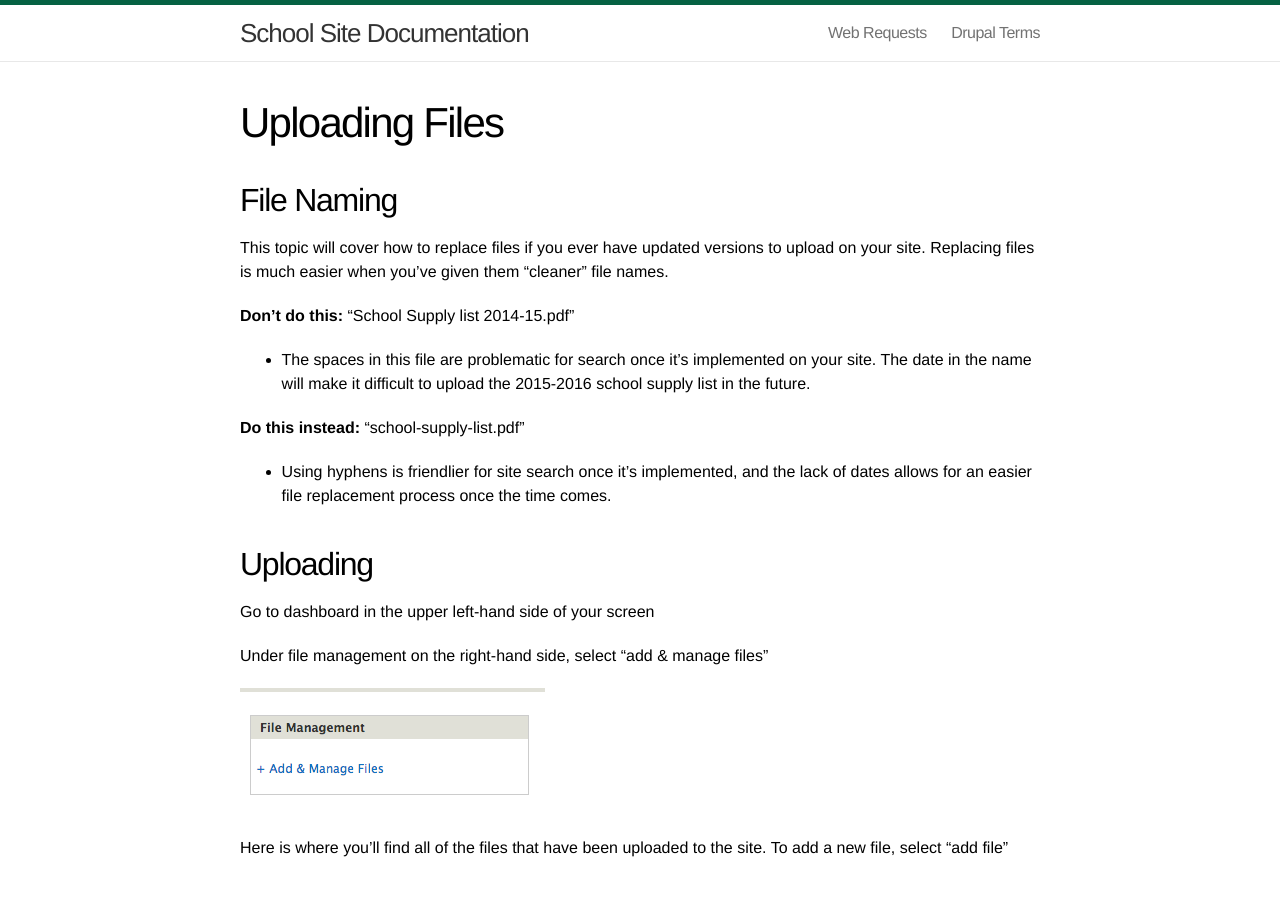
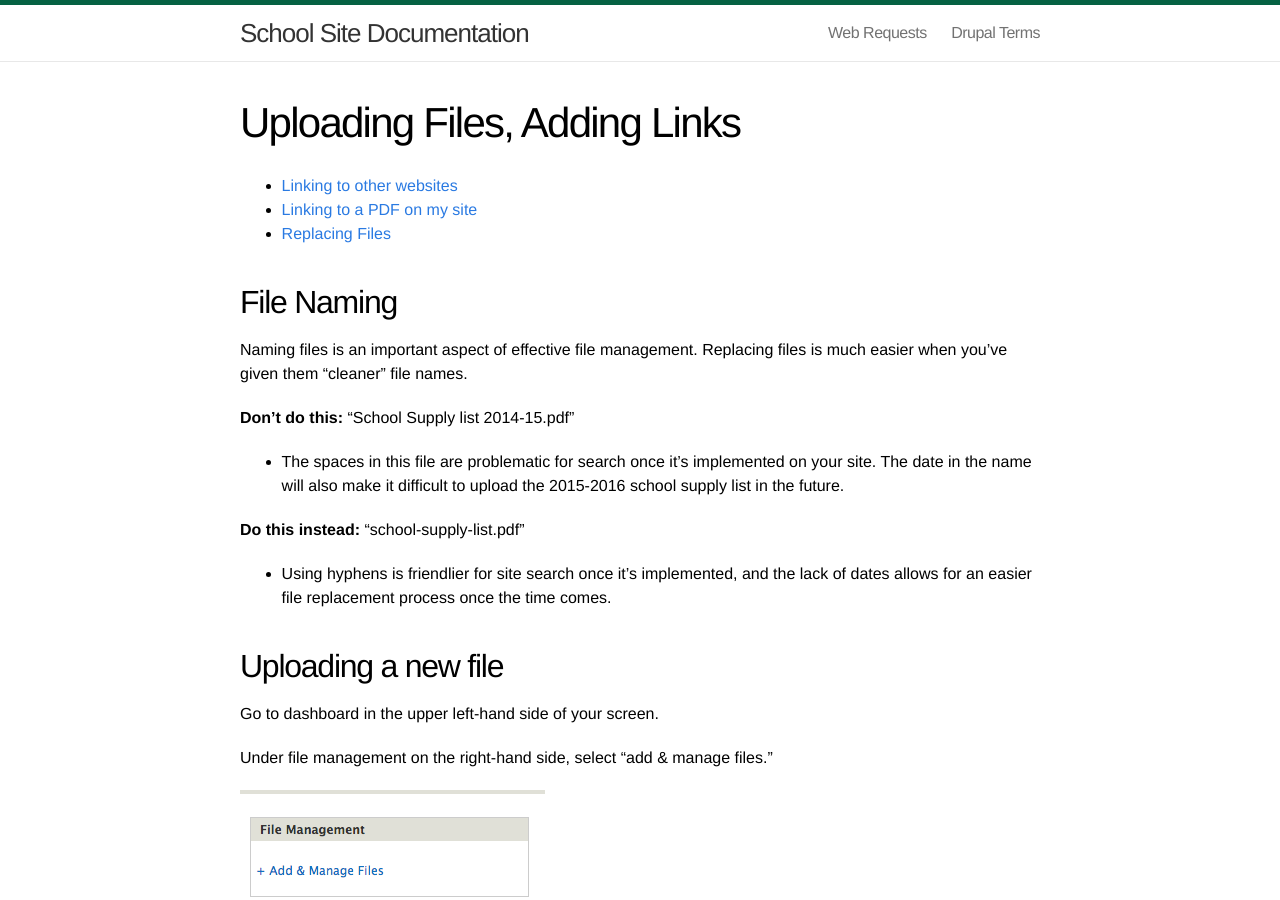
Before and after one commit to HCPSS/schoolsites-help, a Jekyll site: the page built from _posts/2014-07-15-uploading-files.md, in a window 1280 px wide and 900 px high. Built offline with Jekyll 4.4.1, drawn with Linux system fonts in a browser that asks for light colours; Markdown is read by kramdown in place of the engine named in the settings; some of the changed text lies outside the part shown.

Commit message:
moved sections, adding anchors
made deleting a file it’s own page, cleaned up some wording, and added
new anchors to ease up topic search

```diff
--- a/_posts/2014-07-15-uploading-files.md
+++ b/_posts/2014-07-15-uploading-files.md
@@ -1,25 +1,29 @@
 ---
 layout: post
-title: "Uploading Files"
+title: "Uploading Files, Adding Links"
 ---
+
+- [Linking to other websites](#)
+- [Linking to a PDF on my site](#)
+- [Replacing Files](#)
 
 ## File Naming
 
-This topic will cover how to replace files if you ever have updated versions to upload on your site. Replacing files is much easier when you've given them "cleaner" file names.
+Naming files is an important aspect of effective file management. Replacing files is much easier when you've given them "cleaner" file names.
 
 **Don't do this:** "School Supply list 2014-15.pdf"
 
-- The spaces in this file are problematic for search once it's implemented on your site. The date in the name will make it difficult to upload the 2015-2016 school supply list in the future.
+- The spaces in this file are problematic for search once it's implemented on your site. The date in the name will also make it difficult to upload the 2015-2016 school supply list in the future.
 
 **Do this instead:** "school-supply-list.pdf"
 
 - Using hyphens is friendlier for site search once it's implemented, and the lack of dates allows for an easier file replacement process once the time comes.
 
-## Uploading
+## Uploading a new file
 
-Go to dashboard in the upper left-hand side of your screen
+Go to dashboard in the upper left-hand side of your screen.
 
-Under file management on the right-hand side, select "add & manage files"
+Under file management on the right-hand side, select "add & manage files."
 
 ![add and manage files](/schoolsites-help/images/uploading/add-manage.png)
 
@@ -73,24 +77,6 @@
 
 ![proper URL](/schoolsites-help/images/uploading/create-update-save.png)
 
-## Deleting a file
+## Linking to an external site
 
-If you ever need to delete a file, simply click "edit", then "remove" to get rid of the link resource.
-
-![proper URL](/schoolsites-help/images/uploading/group-edit.png)
-
-![proper URL](/schoolsites-help/images/uploading/remove.png)
-
-Drupal will ask you again if you want to remove it and will have a checkbox to "delete this node from the system".
-
-![proper URL](/schoolsites-help/images/uploading/remove-system.png)
-
-If you wanted to delete an item from "forms" and move it over to "family resources" or any other link resource list on the site, don't check the box off to delete it from the system.
-
-Moving a node from one place to another can be done by clicking on "add existing node" and then searching for what you've titled it on your site.
-
-![proper URL](/schoolsites-help/images/uploading/existing-node.png)
-
-Once the new "add existing node" area opens up, search for the name of the pre-existing node. It will have a number associated with it, all you have to do is click on the title and then select "add node."
-
-Remember to click on "update node" and then save once everything is in it's right place.
+You can can link to an external site by
```
Also changed, not shown: other parts of _posts/2014-07-15-uploading-files.md (+4 -4 lines).
